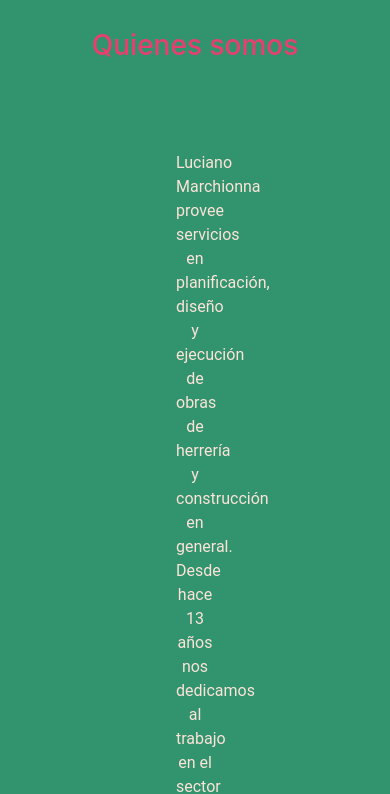
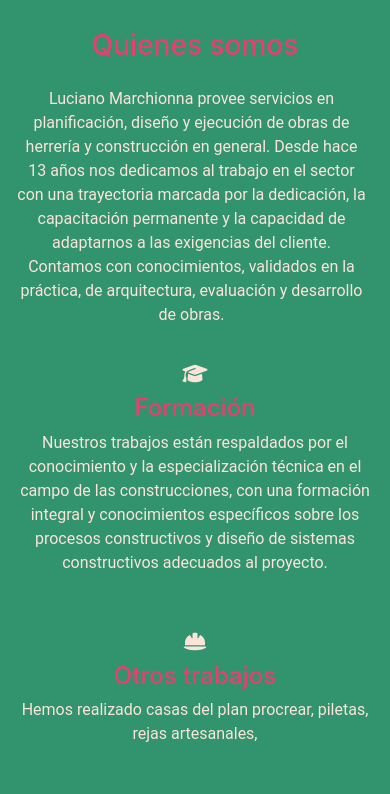
Before and after one commit to agustingaleazzi/mmomarchionnaluciano, a plain HTML site: page index.html in a window 390 px wide. Shown: the part 1650-2444 px from the top of the page. Drawn offline with nearby package versions, Linux system fonts and the light colour scheme.

Commit message:
media query text fix
a problem with the about text appearing one word per row is now fixed

```diff
--- a/_about.scss
+++ b/_about.scss
@@ -48,6 +48,11 @@
 
 @media(max-width: 500px){
     .about{
+        &__text{
+            margin: 1em;
+            width: 90%;
+
+        }
         &__grid{
             width: 100%;
         }
```
Also changed, not shown: css/main.css, 1 other file.
